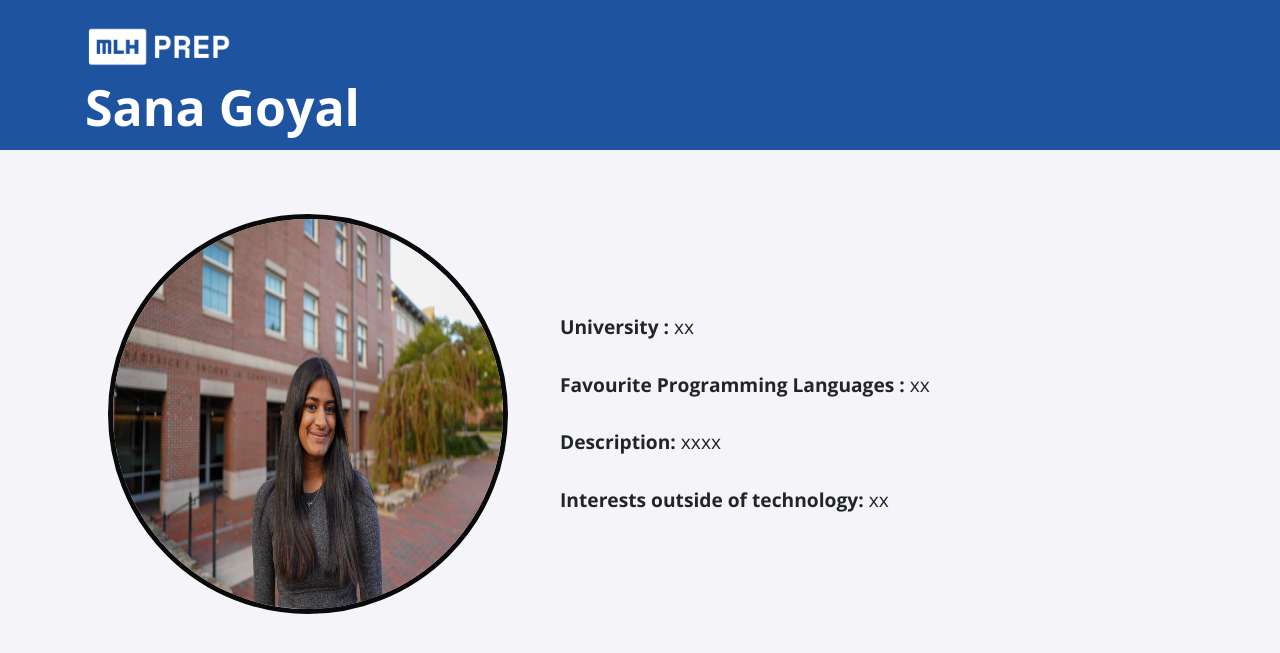
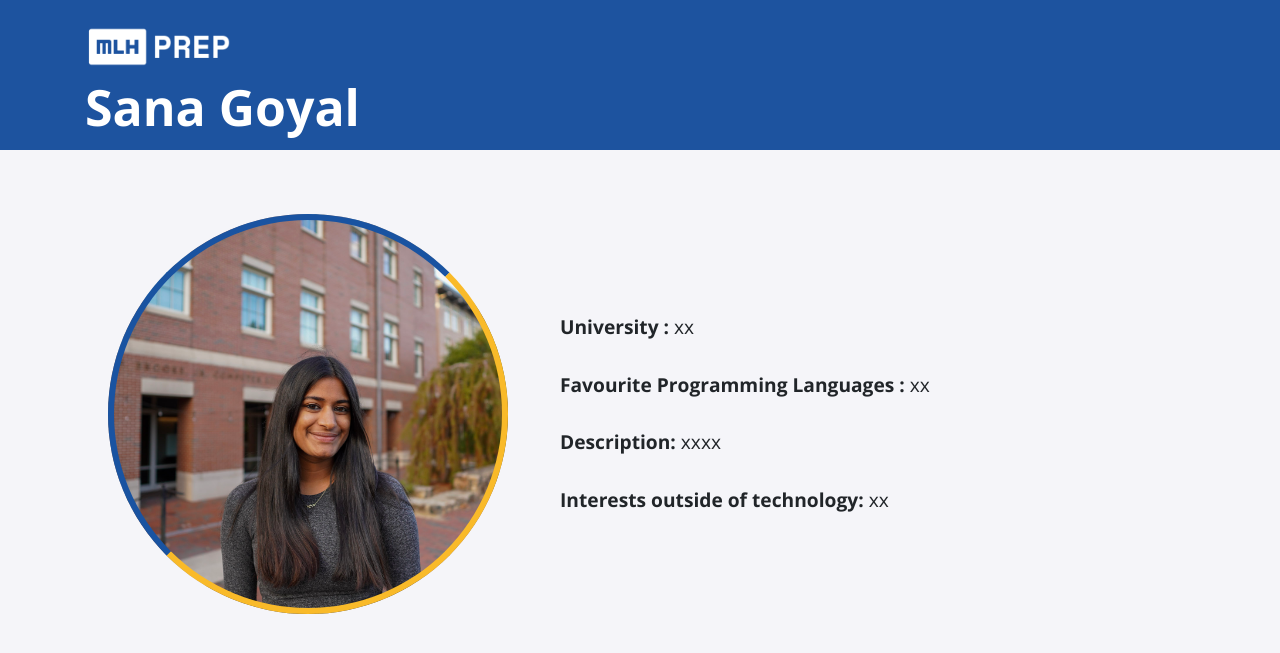
Before and after one commit to MLH-Fellowship/prep-portfolio-23.MAR.PREP.1, a Jekyll site: the page built from fellowPages/sana.md, in a window 1280 px wide. Shown: the top 653 px of the page. Built offline with Jekyll 4.4.1, drawn with Linux system fonts in a browser that asks for light colours; nearby versions of some CDN libraries.

Commit message:
added circular  animation to profile page image

```diff
--- a/_layouts/fellow.html
+++ b/_layouts/fellow.html
@@ -5,9 +5,21 @@
 <br />
 <div class="fellow-container row">
   <div class="fellow-img-cont col-md-5">
-    <img class="fellow-img" src="../assets/img/fellows/{{page.img}}"
-         alt="fellow-image"
-         class="fellow-img" />
+    <!-- <img
+      class="fellow-img"
+      src="../assets/img/fellows/{{page.img}}"
+      alt="fellow-image"
+    /> -->
+    <div class="spinner">
+      <div class="inner-spin"></div>
+      <span class="fullie">
+        <img
+          src="../assets/img/fellows/{{page.img}}"
+          alt="fellow-image"
+          class="fellow-img"
+        />
+      </span>
+    </div>
   </div>
 
   <div class="fellow-data col-md-7">
--- a/_sass/fellow.scss
+++ b/_sass/fellow.scss
@@ -9,13 +9,52 @@
         justify-content: center;
         align-items: center;
 
-        .fellow-img {
+        span.fullie {
+            display: block;
+            margin: 0 auto;
+
+            width: 400px;
             height: 400px;
+            background: #fff;
+            border-radius: 50%;
+            z-index: 2;
+            top: 50%;
+            left: 50%;
+            margin-top: -((8 - 1) / 2);
+            margin-left: -((8 - 1) / 2);
+
+            .fellow-img {
+              object-fit: cover;
+              border-radius: 50%;
+              opacity: 1;
+              transition: all 1s;
+              width: 100%;
+              height: 100%;
+            }
+          }
+        .spinner {
             width: 400px;
-            // border-radius: 20px;
+            height: 400px;
+            position: relative;
+
+            &:hover{
+                opacity: 0.95;
+                div.inner-spin {
+                    transform: rotate(180deg);
+                }
+            }
+        }
+        .inner-spin {
+            position: absolute;
+            width: 400px;
+            height: 400px;
+            border: 6px solid #1953a1;
+            border-right-color: #f9ba29;
+            border-bottom-color: #f9ba29;
             border-radius: 50%;
-            border: 5px solid #0a0a0a;
-        }
+            transition: transform 1s;
+            transform: translateZ(0);
+          }
     }
     .fellow-data{
         display: flex;
@@ -29,14 +68,24 @@
         flex-direction: column;
         align-items: center;
         .fellow-img-cont {
-            .fellow-img {
+            span.fullie {
                 width: 90vw;
                 height: 90vw;
-
+                .fellow-img {
+                    width: 100%;
+                    height: 100%;
+                }
+            }
+            .spinner {
+                width: 90vw;
+                height: 90vw;
+            }
+            .inner-spin {
+                width: 90vw;
+                height: 90vw;
             }
             margin-bottom: 20px;
         }
-
             .fellow-info-container {
                 max-width: initial;
             }
```
